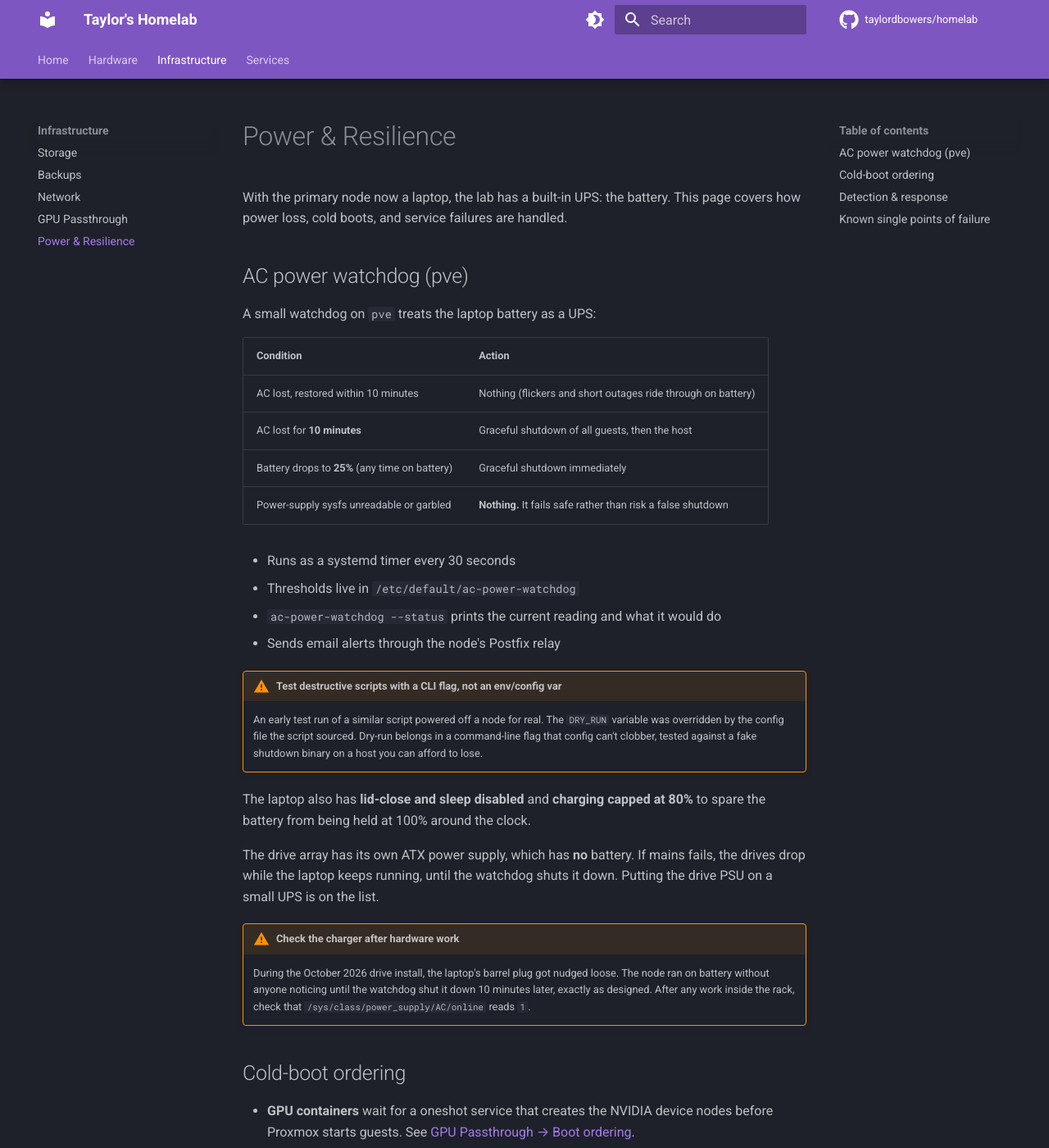
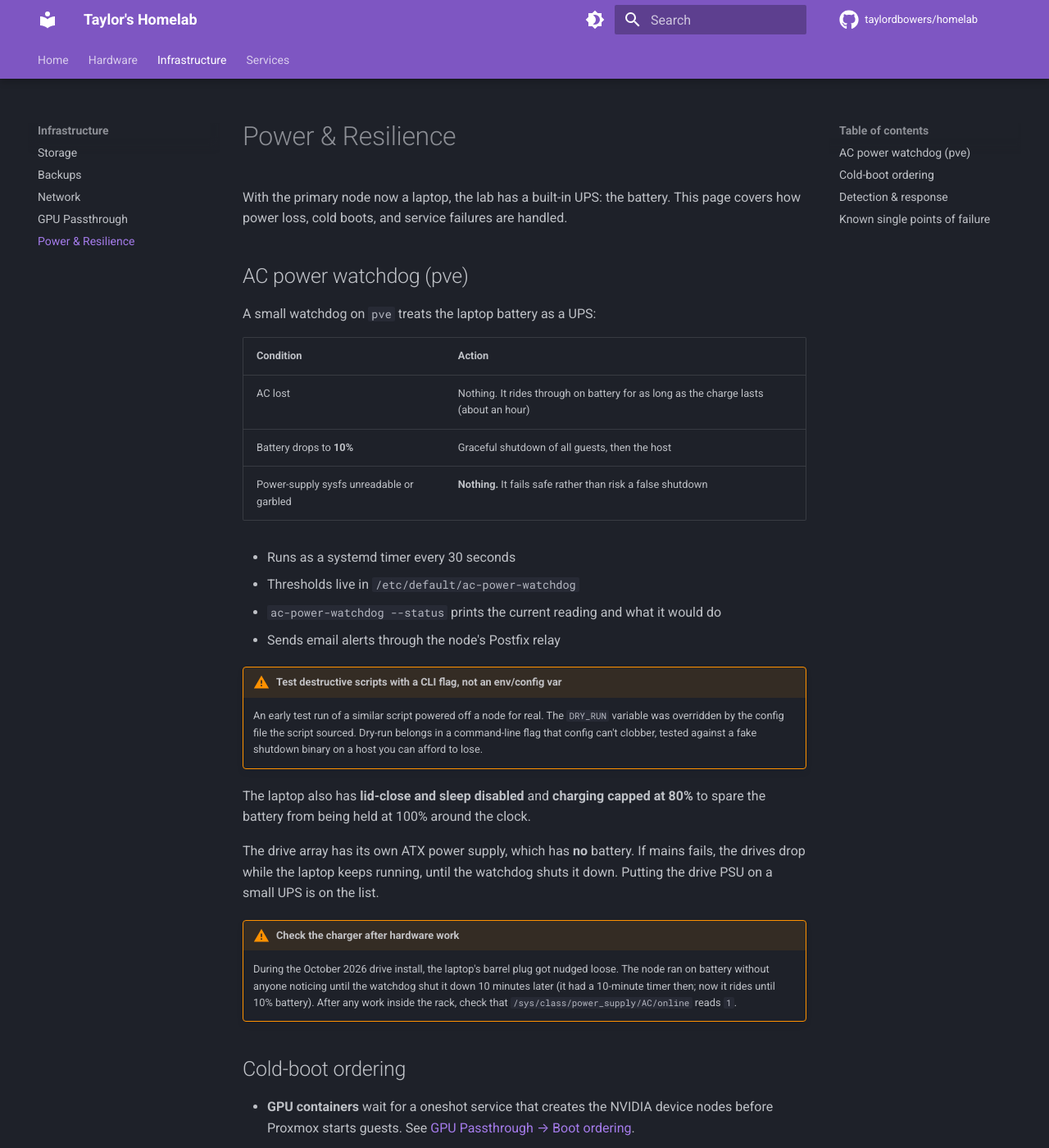
Before and after one commit to taylordbowers/homelab, an MkDocs documentation site: the page built from docs/infrastructure/power.md, in a window 1280 px wide and 1400 px high. Shown: the whole window at 82% size. Built offline with MkDocs 1.6.1 and Material for MkDocs 9.7.7, drawn with Linux system fonts in a browser that asks for light colours; comment, search, counter and statistics services are not loaded.

Commit message:
Quorum votes for the rollback window; watchdog now 10% battery only
pve carries 2 of 3 corosync votes while pve-guide stays a powered-off
member, so unattended reboots still autostart guests. The AC watchdog's
10-minute timer is disabled; it now shuts down only at 10% battery.

Co-Authored-By: Claude Opus 5.5 <noreply@anthropic.com>
Claude-Session: https://claude.ai/code/session_01J7izgN1NJci5gWGDuQWdAd

```diff
--- a/docs/infrastructure/power.md
+++ b/docs/infrastructure/power.md
@@ -8,9 +8,8 @@ A small watchdog on `pve` treats the laptop battery as a UPS:
 
 | Condition | Action |
 |---|---|
-| AC lost, restored within 10 minutes | Nothing (flickers and short outages ride through on battery) |
-| AC lost for **10 minutes** | Graceful shutdown of all guests, then the host |
-| Battery drops to **25%** (any time on battery) | Graceful shutdown immediately |
+| AC lost | Nothing. It rides through on battery for as long as the charge lasts (about an hour) |
+| Battery drops to **10%** | Graceful shutdown of all guests, then the host |
 | Power-supply sysfs unreadable or garbled | **Nothing.** It fails safe rather than risk a false shutdown |
 
 - Runs as a systemd timer every 30 seconds
@@ -26,7 +25,7 @@ The laptop also has **lid-close and sleep disabled** and **charging capped at 80
 The drive array has its own ATX power supply, which has **no** battery. If mains fails, the drives drop while the laptop keeps running, until the watchdog shuts it down. Putting the drive PSU on a small UPS is on the list.
 
 !!! warning "Check the charger after hardware work"
-    During the October 2026 drive install, the laptop's barrel plug got nudged loose. The node ran on battery without anyone noticing until the watchdog shut it down 10 minutes later, exactly as designed. After any work inside the rack, check that `/sys/class/power_supply/AC/online` reads `1`.
+    During the October 2026 drive install, the laptop's barrel plug got nudged loose. The node ran on battery without anyone noticing until the watchdog shut it down 10 minutes later (it had a 10-minute timer then; now it rides until 10% battery). After any work inside the rack, check that `/sys/class/power_supply/AC/online` reads `1`.
 
 ## Cold-boot ordering
 
```
Also changed, not shown: docs/hardware/pve-guide.md (+1 -1 lines), docs/services/management/proxmox.md (+1 -1 lines).
